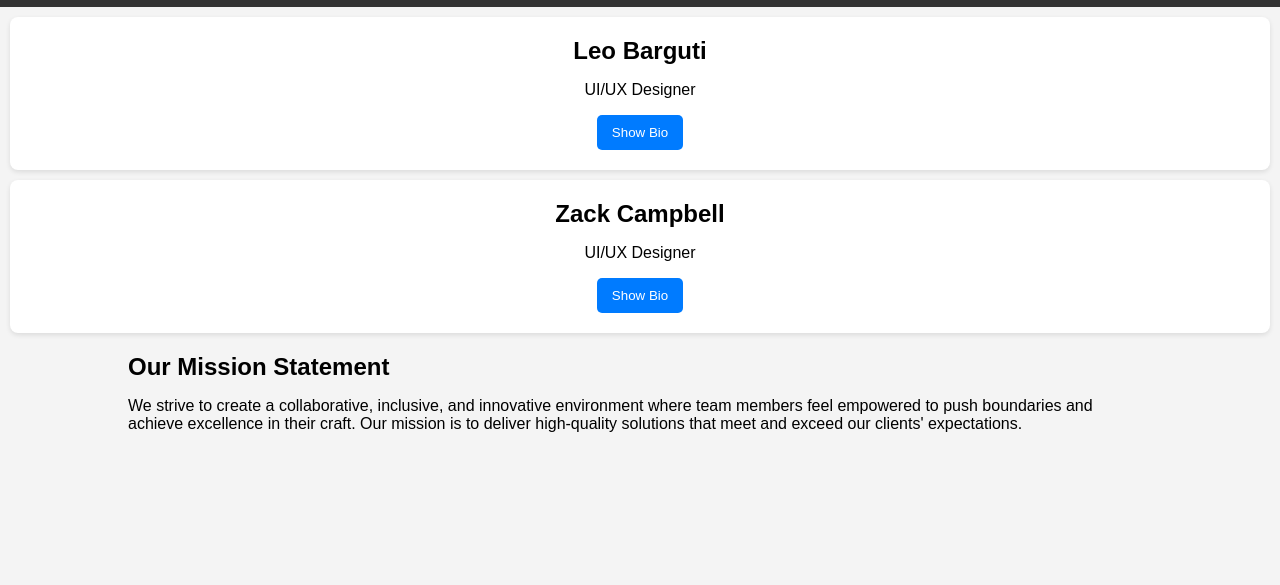
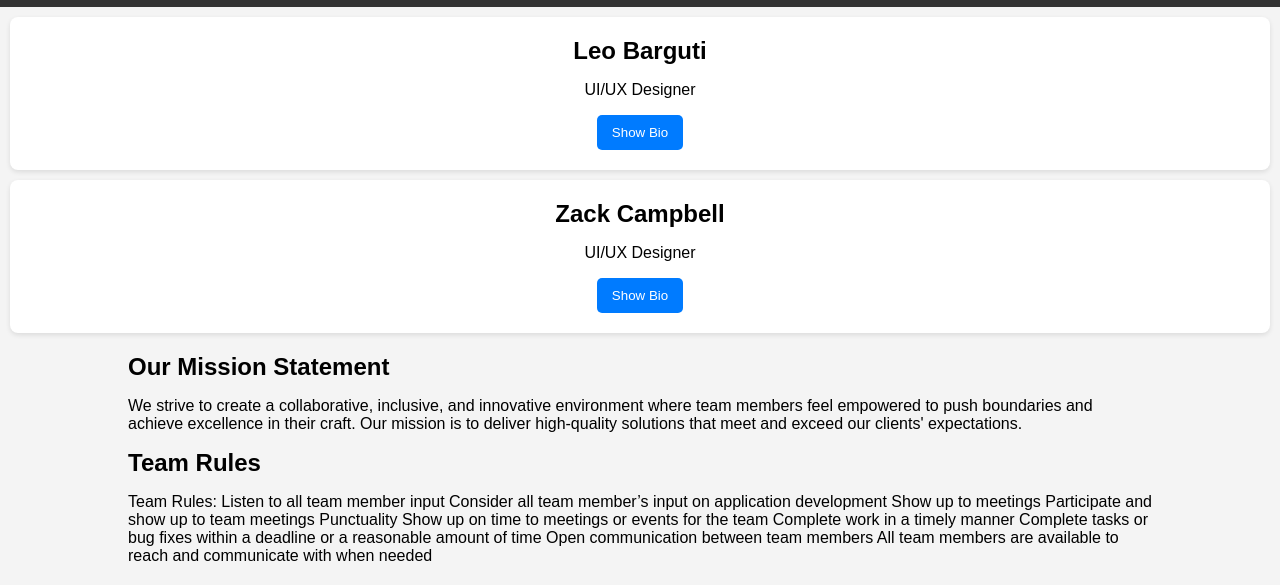
Before and after one commit to moniqu3443/Group-Webpage, a plain HTML site: page Group Webpage/Group_Bio/index.html in a window 1280 px wide. Both pictures are taken after a click on the button "Team Vision". Shown: the part 302-887 px from the top of the page. Before the commit the page ends 800 px from the top, so only its background shows below. Drawn offline with Linux system fonts and the light colour scheme.

Commit message:
Update index.html
Added Rules to page

```diff
--- a/Group Webpage/Group_Bio/index.html
+++ b/Group Webpage/Group_Bio/index.html
@@ -61,6 +61,19 @@
 <div id="vision" class="container" style="display: none;">
     <h2>Our Mission Statement</h2>
     <p>We strive to create a collaborative, inclusive, and innovative environment where team members feel empowered to push boundaries and achieve excellence in their craft. Our mission is to deliver high-quality solutions that meet and exceed our clients' expectations.</p>
+    <h2>Team Rules</h2>
+    <p>Team Rules:
+
+Listen to all team member input
+Consider all team member’s input on application development
+Show up to meetings
+Participate and show up to team meetings
+Punctuality
+Show up on time to meetings or events for the team
+Complete work in a timely manner
+Complete tasks or bug fixes within a deadline or a reasonable amount of time
+Open communication between team members
+All team members are available to reach and communicate with when needed </p>
 </div>
 
 <script src="script.js"></script> <!-- Link to external JavaScript file -->
```
